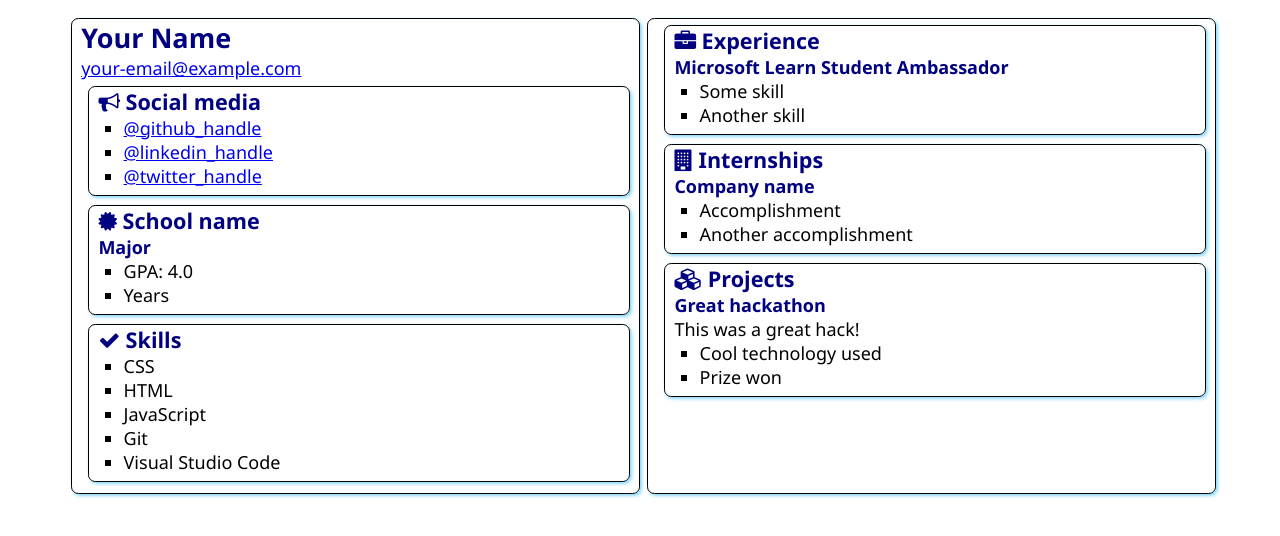
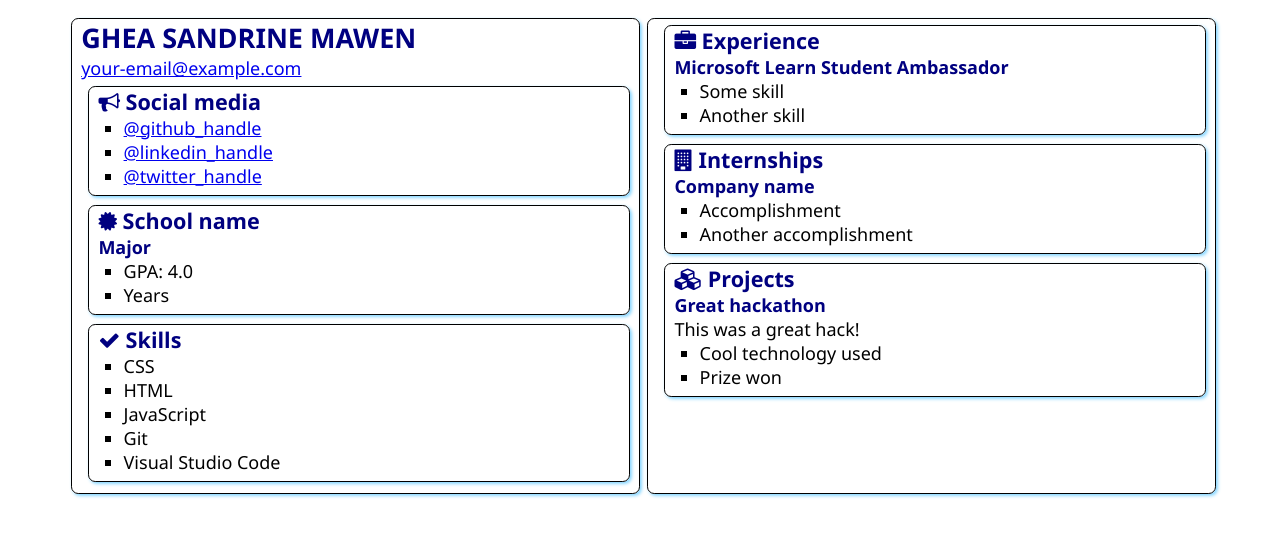
Before and after one commit to gheasandrine/SATechnicalOnboarding, a plain HTML site: page src/index.html in a window 1280 px wide. Drawn offline with Linux system fonts and the light colour scheme.

Commit message:
Update index.html

```diff
--- a/src/index.html
+++ b/src/index.html
@@ -12,7 +12,7 @@
 <body>
     <main>
         <article class="box">
-            <h1>Your Name</h1>
+            <h1>GHEA SANDRINE MAWEN</h1>
             <div><a href="mailto:your.email@example.com">your-email@example.com</a></div>
 
             <section class="box">
```
